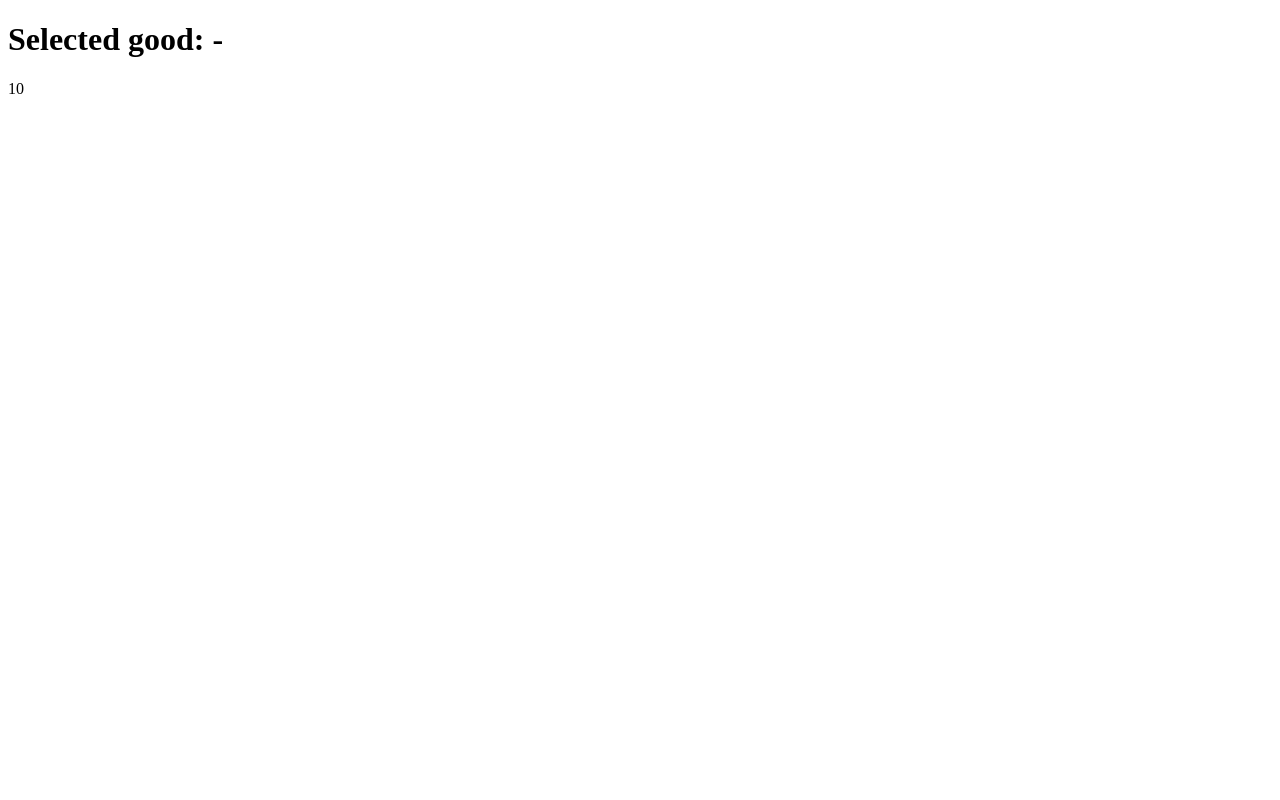
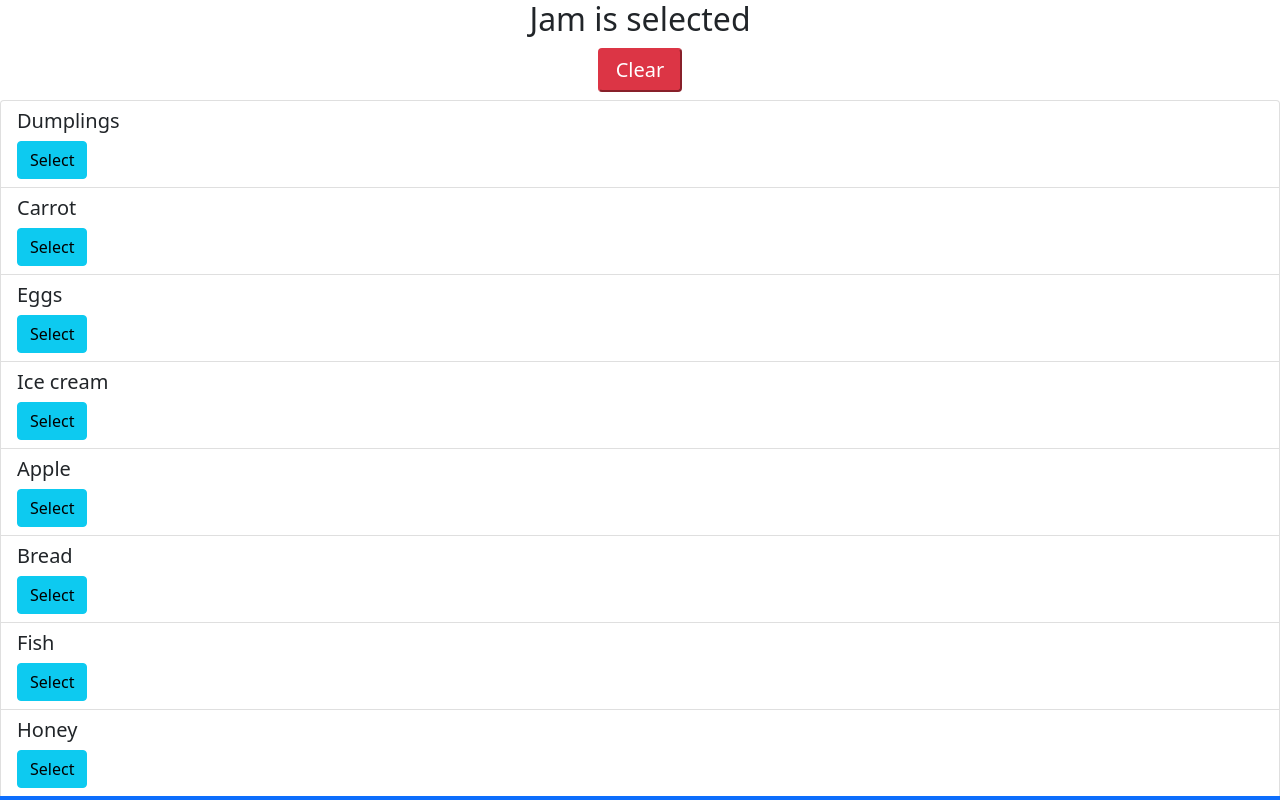
Before and after one commit to mate-academy/react_goods-selector, a React (Create React App) app: page / in a window 1280 px wide. Shown: the top 800 px of the page. Built offline with nearby package versions, Linux system fonts and the light colour scheme.

Commit message:
Solution

```diff
--- a/package.json
+++ b/package.json
@@ -7,8 +7,12 @@
   "license": "GPL-3.0",
   "dependencies": {
     "@cypress/react": "^5.12.4",
+    "@types/classnames": "^2.3.1",
+    "bootstrap": "^5.1.3",
     "bulma": "^0.9.3",
+    "classnames": "^2.3.1",
     "react": "^17.0.2",
+    "react-bootstrap": "^2.4.0",
     "react-dom": "^17.0.2",
     "react-scripts": "^4.0.3"
   },
@@ -17,7 +21,7 @@
     "@mate-academy/cypress-tools": "^1.0.4",
     "@mate-academy/eslint-config-react": "*",
     "@mate-academy/eslint-config-react-typescript": "*",
-    "@mate-academy/scripts": "^1.2.1",
+    "@mate-academy/scripts": "^1.2.3",
     "@mate-academy/students-ts-config": "*",
     "@mate-academy/stylelint-config": "*",
     "@types/node": "^17.0.23",
--- a/src/App.scss
+++ b/src/App.scss
@@ -1 +1 @@
-// styles go here
+@import "~bootstrap/scss/bootstrap";
--- a/src/App.tsx
+++ b/src/App.tsx
@@ -1,4 +1,5 @@
 import React from 'react';
+import cn from 'classnames';
 import './App.scss';
 
 const goodsFromServer: string[] = [
@@ -14,11 +15,93 @@ const goodsFromServer: string[] = [
   'Garlic',
 ];
 
-const App: React.FC = () => (
-  <div className="App">
-    <h1>Selected good: -</h1>
-    {goodsFromServer.length}
-  </div>
-);
+type State = {
+  selectedGoods: string[],
+};
+
+class App extends React.Component<{}, State> {
+  state = {
+    selectedGoods: ['Jam'],
+  };
+
+  isAdd = (good: string) => {
+    const arr = [...this.state.selectedGoods];
+
+    if (!arr.includes(good)) {
+      arr.push(good);
+      this.setState({ selectedGoods: arr });
+    } else {
+      const index = arr.indexOf(good);
+
+      arr.splice(index, 1);
+      this.setState({ selectedGoods: arr });
+    }
+  };
+
+  message = (arr: string[]) => {
+    if (!arr.length) {
+      return 'No goods selected';
+    }
+
+    if (arr.length === 1) {
+      return `${arr.slice(-1)} is selected`;
+    }
+
+    return `${arr.slice(0, -1).join(', ')} and ${arr.slice(-1)} are selected`;
+  };
+
+  render() {
+    const { selectedGoods } = this.state;
+
+    return (
+      <div className="App">
+        <h1 className="text-center fs-2">
+          <h2>
+            {this.message(selectedGoods)}
+          </h2>
+          {selectedGoods.length >= 1 && (
+            <button
+              type="button"
+              className="
+                btn-lg
+                btn-danger
+                rounded
+              "
+              onClick={() => {
+                this.setState({ selectedGoods: [] });
+              }}
+            >
+              Clear
+            </button>
+          )}
+        </h1>
+        <ul className="list-group">
+          {goodsFromServer.map(good => (
+            <li
+              key={good}
+              className={cn('list-group-item',
+                { active: selectedGoods.includes(good) })}
+            >
+              <h2 className="fs-5">
+                {good}
+              </h2>
+              <button
+                type="button"
+                className="
+                  btn
+                  btn-info
+                  rounded
+                "
+                onClick={() => this.isAdd(good)}
+              >
+                {!selectedGoods.includes(good) ? 'Select' : 'Remove'}
+              </button>
+            </li>
+          ))}
+        </ul>
+      </div>
+    );
+  }
+}
 
 export default App;
```
Also changed, not shown: 2 other files (tests, documents, lock files or other folders).
